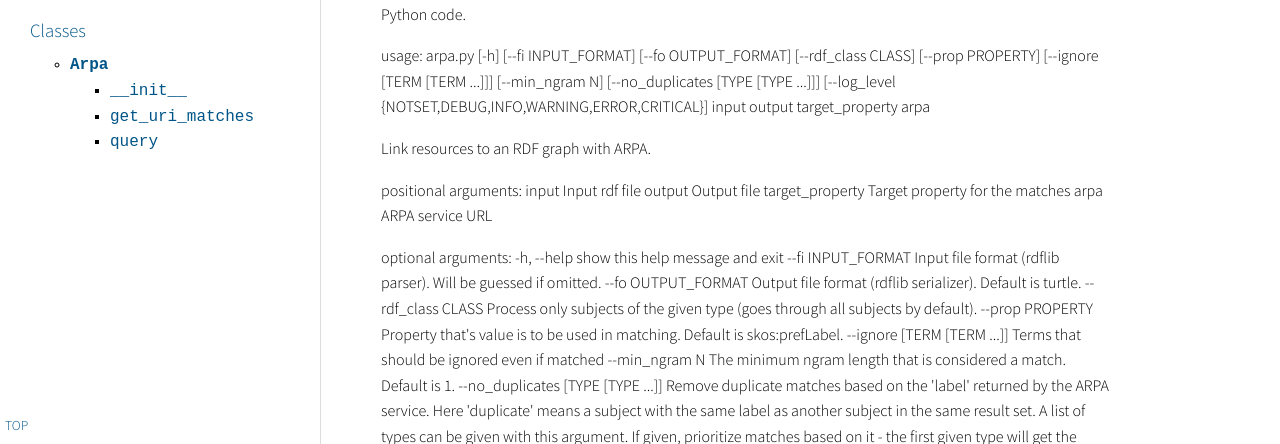
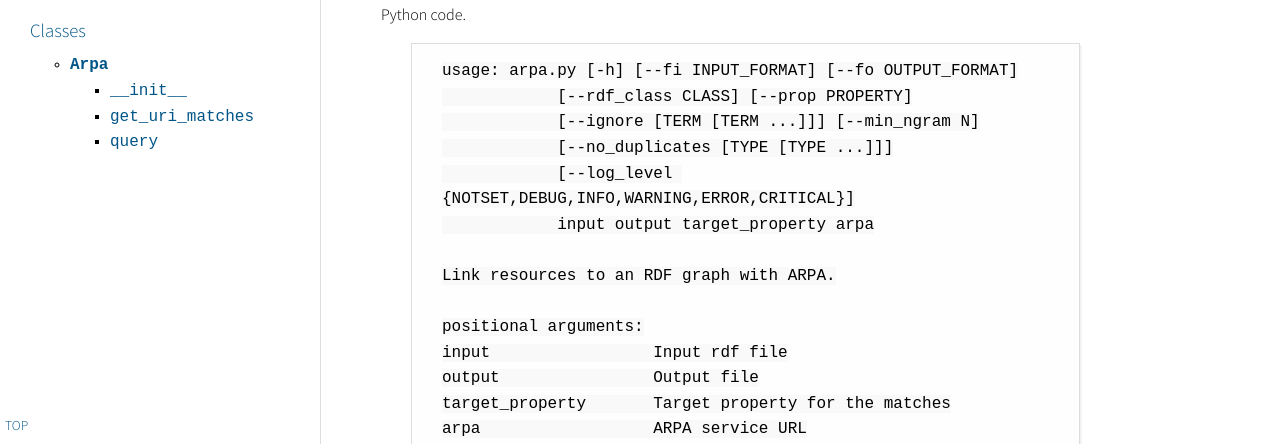
Before and after one commit to SemanticComputing/python-arpa-linker, a plain HTML site: page index.html in a window 1280 px wide. Shown: the part 356-800 px from the top of the page. Drawn offline with Linux system fonts and the light colour scheme.

Commit message:
Fix documentation formatting

```diff
--- a/index.html
+++ b/index.html
@@ -1023,19 +1023,22 @@ table {
 <p>If you want to see a progress bar, you'll need <a href="https://github.com/rasbt/pyprind">PyPrind</a>.</p>
 <h2>Usage</h2>
 <p>The module can be invoked as a script from the command line or by calling <a href="#arpa.arpafy"><code>arpafy</code></a> (or <a href="#arpa.process"><code>process</code></a>) in your Python code.</p>
-<p>usage: arpa.py [-h] [--fi INPUT_FORMAT] [--fo OUTPUT_FORMAT]
+<pre><code>usage: arpa.py [-h] [--fi INPUT_FORMAT] [--fo OUTPUT_FORMAT]
             [--rdf_class CLASS] [--prop PROPERTY]
             [--ignore [TERM [TERM ...]]] [--min_ngram N]
             [--no_duplicates [TYPE [TYPE ...]]]
             [--log_level {NOTSET,DEBUG,INFO,WARNING,ERROR,CRITICAL}]
-               input output target_property arpa</p>
-<p>Link resources to an RDF graph with ARPA.</p>
-<p>positional arguments:
+            input output target_property arpa
+
+Link resources to an RDF graph with ARPA.
+
+positional arguments:
 input                 Input rdf file
 output                Output file
 target_property       Target property for the matches
-  arpa                  ARPA service URL</p>
-<p>optional arguments:
+arpa                  ARPA service URL
+
+optional arguments:
 -h, --help            show this help message and exit
 --fi INPUT_FORMAT     Input file format (rdflib parser). Will be guessed if
                         omitted.
@@ -1060,7 +1063,8 @@ table {
                     include a 'type' variable for this to work.
 --log_level {NOTSET,DEBUG,INFO,WARNING,ERROR,CRITICAL}
                         Logging level, default is INFO. The log file is
-                        arpa_linker.log.</p>
+                        arpa_linker.log.
+</code></pre>
 <p>The arguments can also be read from a file using "@" (example arg file <a href="https://github.com/SemanticComputing/python-arpa-linker/blob/master/arpa.args">arpa.args</a>):</p>
 <p><code>$ python3 arpa.py @arpa.args</code></p>
 <h2>Examples</h2>
```
Also changed, not shown: 1 other file. Lines whose indentation alone changed are shown as unchanged.
